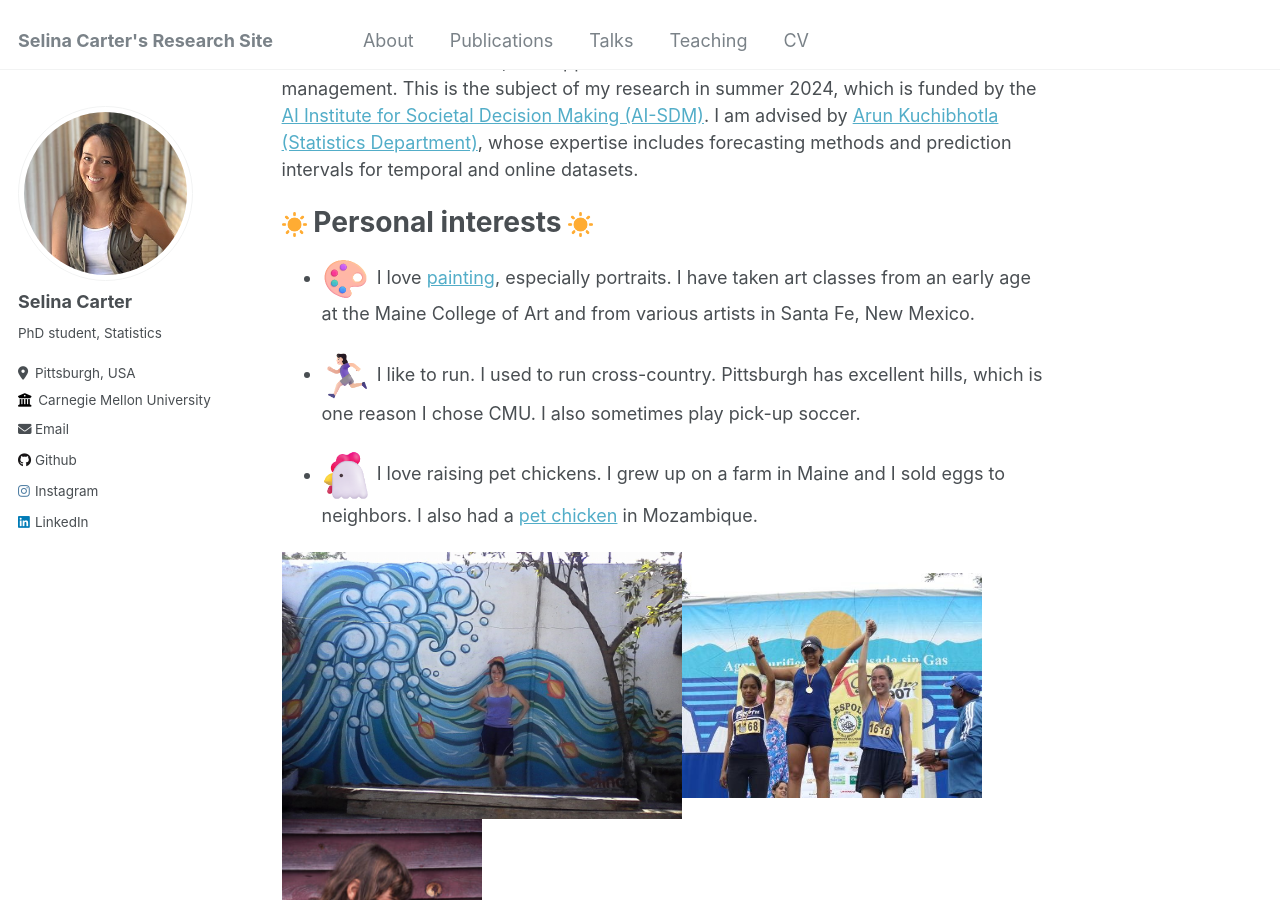
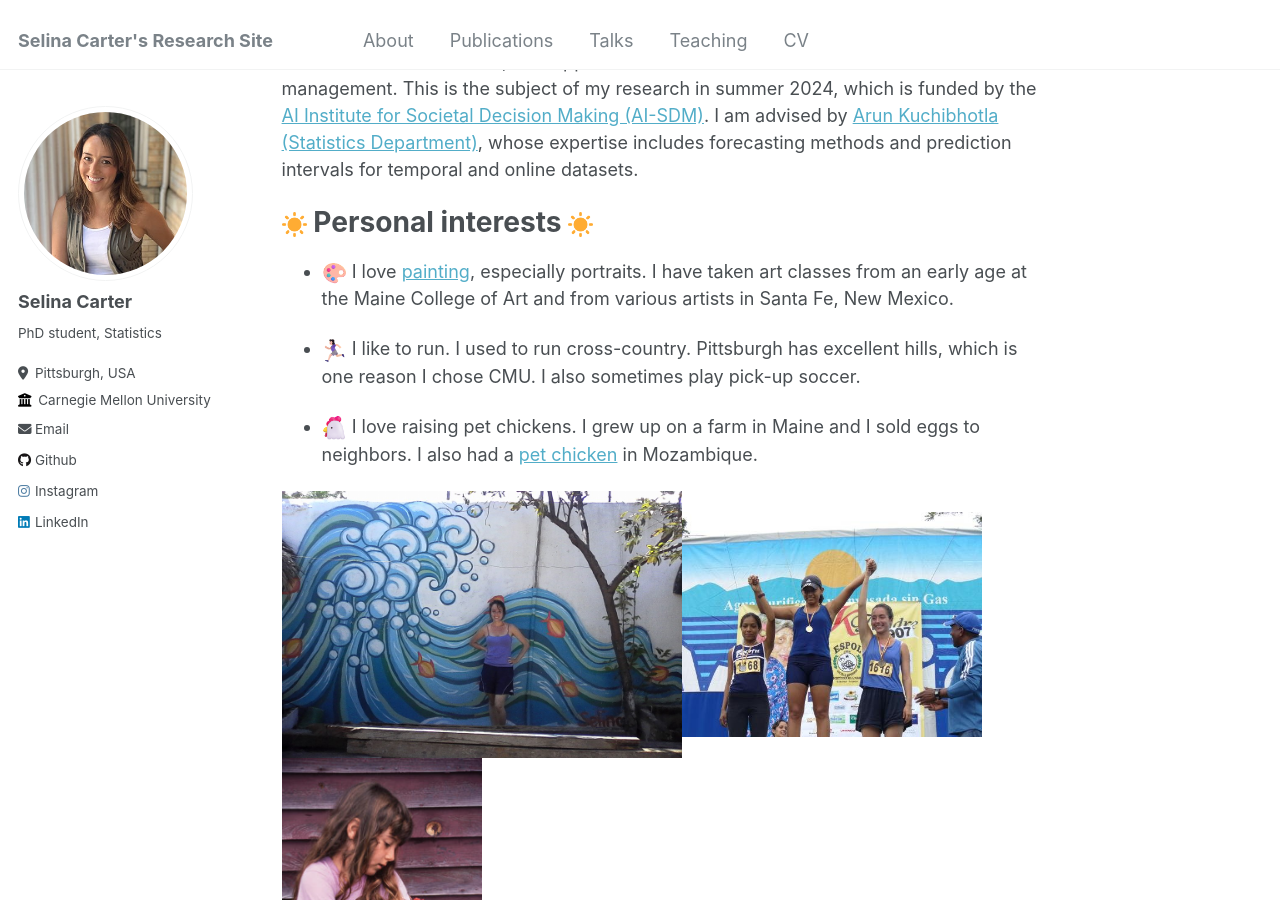
Before and after one commit to selinacarter/selinacarter.github.io, a Jekyll site: the page built from _pages/about.md, in a window 1280 px wide and 900 px high, scrolled down 836 px. Built offline with Jekyll 4.4.1, drawn with Linux system fonts in a browser that asks for light colours.

Commit message:
Make tweaks to spacing in CV

```diff
--- a/_pages/about.md
+++ b/_pages/about.md
@@ -21,11 +21,11 @@ My primary area of interest is uncertainty quantification (UQ) on temporal data
 <img src="/images/favicon.ico" width="25"> Personal interests <img src="/images/favicon.ico" width="25">
 ======
 
-* <img src="/images/paint.png" width="50"> I love [painting](https://www.instagram.com/selina.carter.art), especially portraits. I have taken art classes from an early age at the Maine College of Art and from various artists in Santa Fe, New Mexico.
+* <img src="/images/paint.png" width="25"> I love [painting](https://www.instagram.com/selina.carter.art), especially portraits. I have taken art classes from an early age at the Maine College of Art and from various artists in Santa Fe, New Mexico.
 
-* <img src="/images/girlrun.png" width="50"> I like to run. I used to run cross-country. Pittsburgh has excellent hills, which is one reason I chose CMU. I also sometimes play pick-up soccer.
+* <img src="/images/girlrun.png" width="25"> I like to run. I used to run cross-country. Pittsburgh has excellent hills, which is one reason I chose CMU. I also sometimes play pick-up soccer.
 
-* <img src="/images/chicken.png" width="50"> I love raising pet chickens. I grew up on a farm in Maine and I sold eggs to neighbors. I also had a [pet chicken](https://www.youtube.com/watch?v=nvbMS_YSOF0) in Mozambique.
+* <img src="/images/chicken.png" width="25"> I love raising pet chickens. I grew up on a farm in Maine and I sold eggs to neighbors. I also had a [pet chicken](https://www.youtube.com/watch?v=nvbMS_YSOF0) in Mozambique.
 
 
 
```
Also changed, not shown: _pages/cv.md (+1 -1 lines), images/paint.png.
